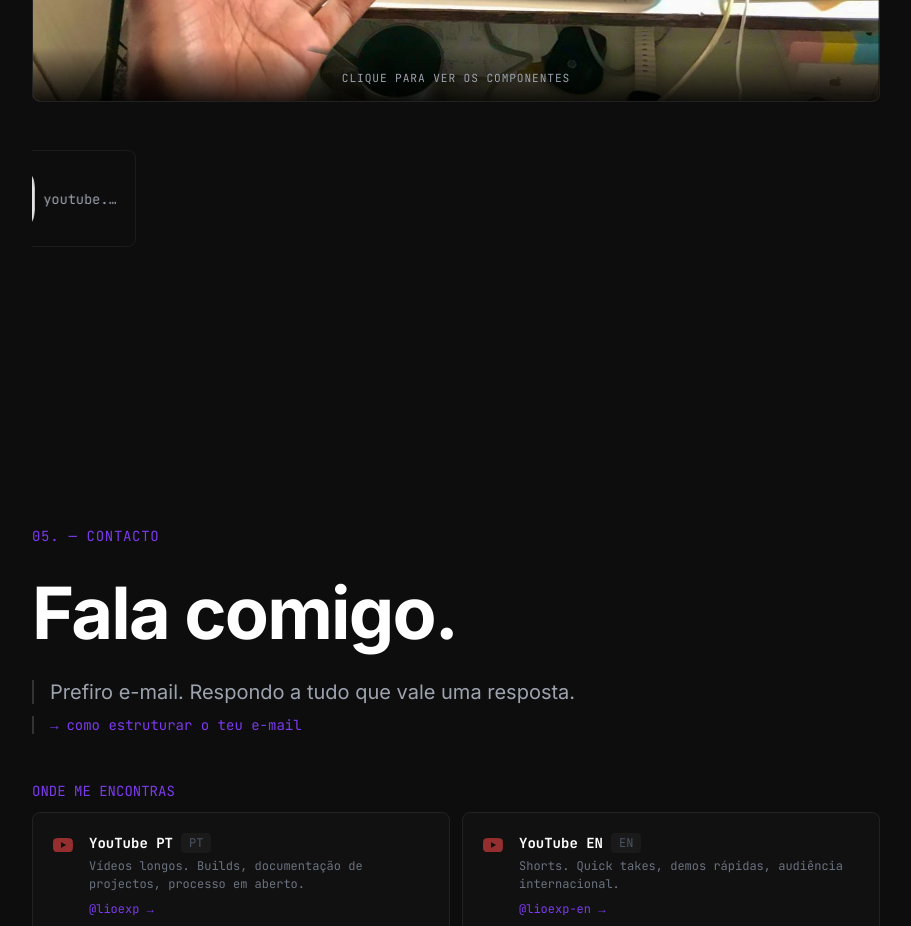
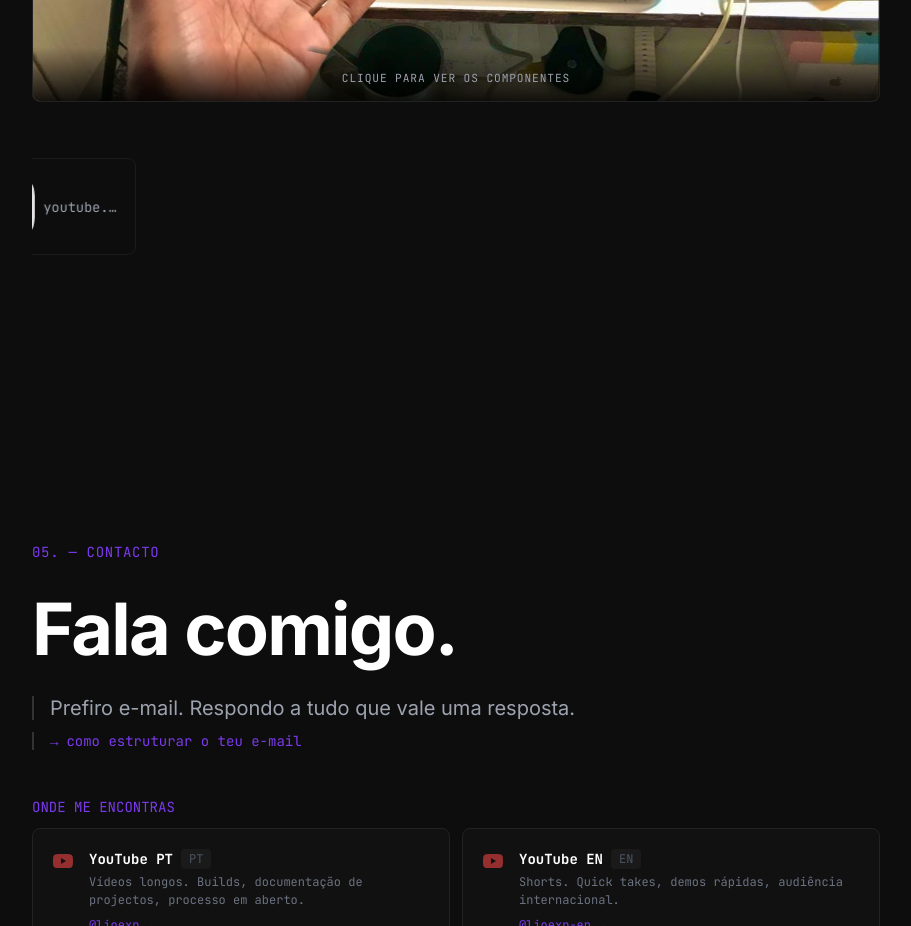
Before and after one commit to LioExp/mypage, a plain HTML site: page docs/index.html in a window 1280 px wide. Shown: the part 7120-8046 px from the top of the page, without its empty margins (184-1095 px from the left). Drawn offline with Linux system fonts and the light colour scheme; no server answers.

Commit message:
fix: bump feed height - mobile 1.5rem, desktop 2rem

```diff
--- a/docs/style.css
+++ b/docs/style.css
@@ -1168,7 +1168,7 @@ img {
   align-items: center;
   gap: 0.75rem;
   width: max-content;
-  padding: 1.25rem 0;
+  padding: 1.5rem 0;
   will-change: transform;
 }
 
@@ -1212,7 +1212,7 @@ img {
 @media (min-width: 640px) {
   .yt-feed-track {
     gap: 1rem;
-    padding: 1.5rem 0;
+    padding: 2rem 0;
   }
 
   .yt-feed-item {
```
